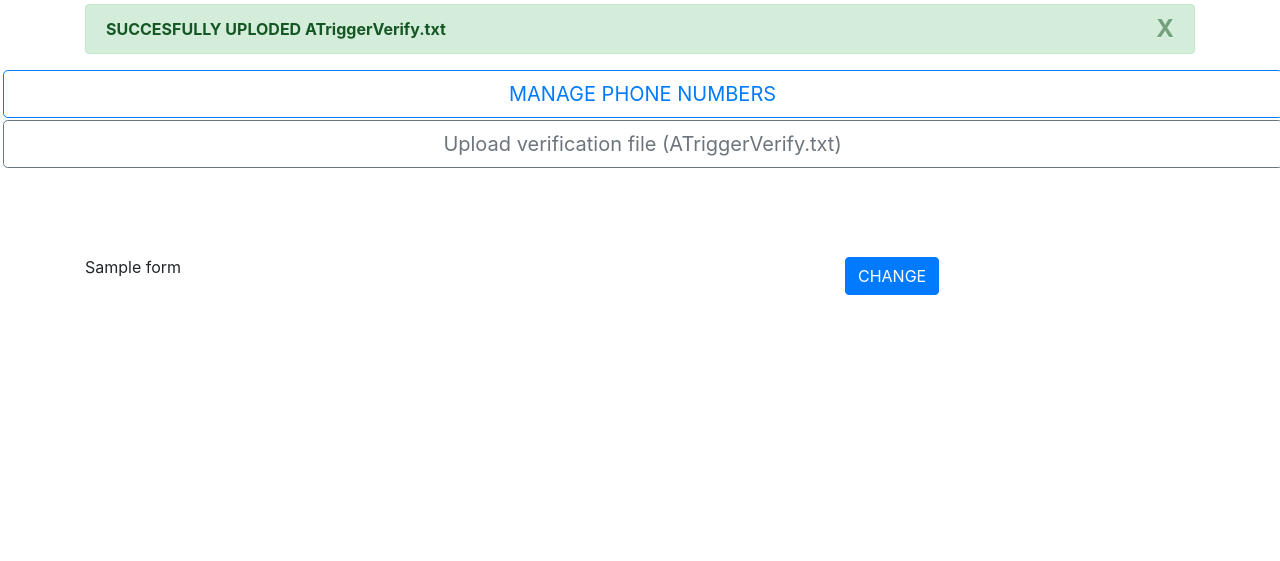
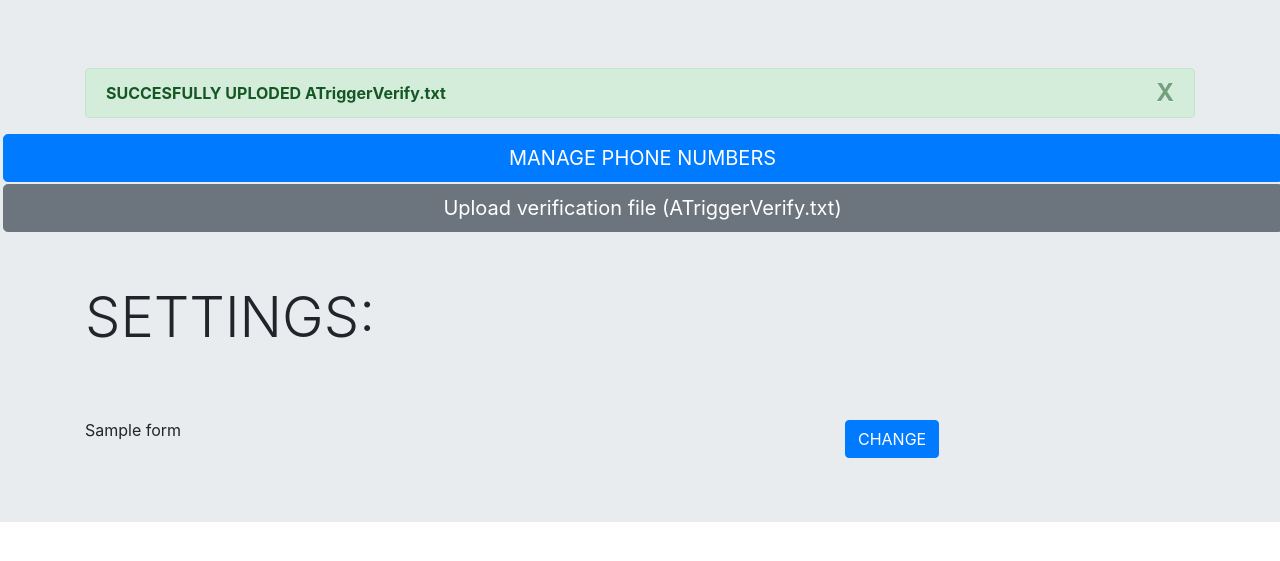
Before and after one commit to simon-the-shark/BetterMemorySugarBot, a Django app: template remider/templates/remider/menu.html in a window 1280 px wide. Shown: the top 561 px of the page. Run offline with Django 3.2, Linux system fonts and the light colour scheme; the template is opened without the code that fills it: most values are stand-ins (such as "Sample title", 1, 10 or a date in 2020); parts of the project's set-up code (start-up, migrations or seed data) failed here and were passed over; some libraries are stand-ins or nearby versions.

Commit message:
html and css improvements

```diff
--- a/remider/templates/remider/menu.html
+++ b/remider/templates/remider/menu.html
@@ -1,6 +1,7 @@
 {% extends 'core/base.html' %}
 {% load crispy_forms_tags %}
 {% block content %}
+    <div class="jumbotron jumbotron-fluid">
         {% if info %}
             <div class="container" style="margin-top: 0.3%">
                 <div class="alert alert-success alert-dismissible fade show" role="alert">
@@ -21,11 +22,12 @@
                 </div>
             </div>
         {% endif %}
-    <a href={{ urllink2 }} role="button" class="btn btn-outline-primary btn-lg btn-block" style="margin: 0.2%">MANAGE PHONE NUMBERS</a>
-    <a href={{ urllink }} role="button" class="btn btn-outline-secondary btn-lg btn-block" style="margin: 0.2%">Upload
+        <a href={{ urllink2 }} role="button" class="btn btn-primary btn-lg btn-block" style="margin: 0.2%">MANAGE
+            PHONE NUMBERS</a>
+        <a href={{ urllink }} role="button" class="btn btn-secondary btn-lg btn-block" style="margin: 0.2%">Upload
             verification file (ATriggerVerify.txt)</a>
-
         <div class="container">
+            <h1 class="display-4">SETTINGS:</h1><br/>
             {% for form in forms_list %}
                 <form method="post">
                     {% csrf_token %}
@@ -40,4 +42,5 @@
                 </form>
             {% endfor %}
             <div/>
+        </div>
 {% endblock %}
--- a/templates/core/base.html
+++ b/templates/core/base.html
@@ -3,13 +3,18 @@
 <head>
     <style>
         .container {
-            {#background-color: #7A9D96;#}
             margin-top: 4%;
+        }
+
+        .no-gutters {
+            margin-right: 0;
+            margin-left: 0;
         }
 
 
     </style>
     <style>{% block style %}{% endblock %}</style>
+
     {#    <!-- Required meta tags -->#}
     <meta charset="utf-8">
     <meta name="viewport" content="width=device-width, initial-scale=1, shrink-to-fit=no">
```
Also changed, not shown: remider/templates/remider/manage_ph.html (+14 -13 lines). Lines whose indentation alone changed are shown as unchanged.
